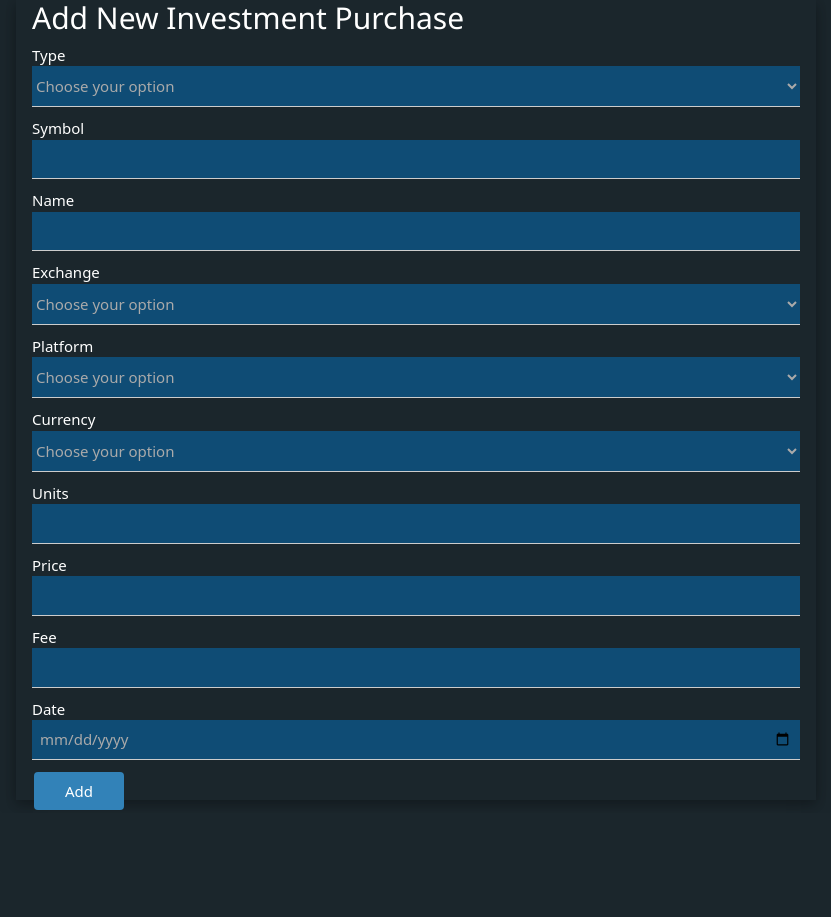
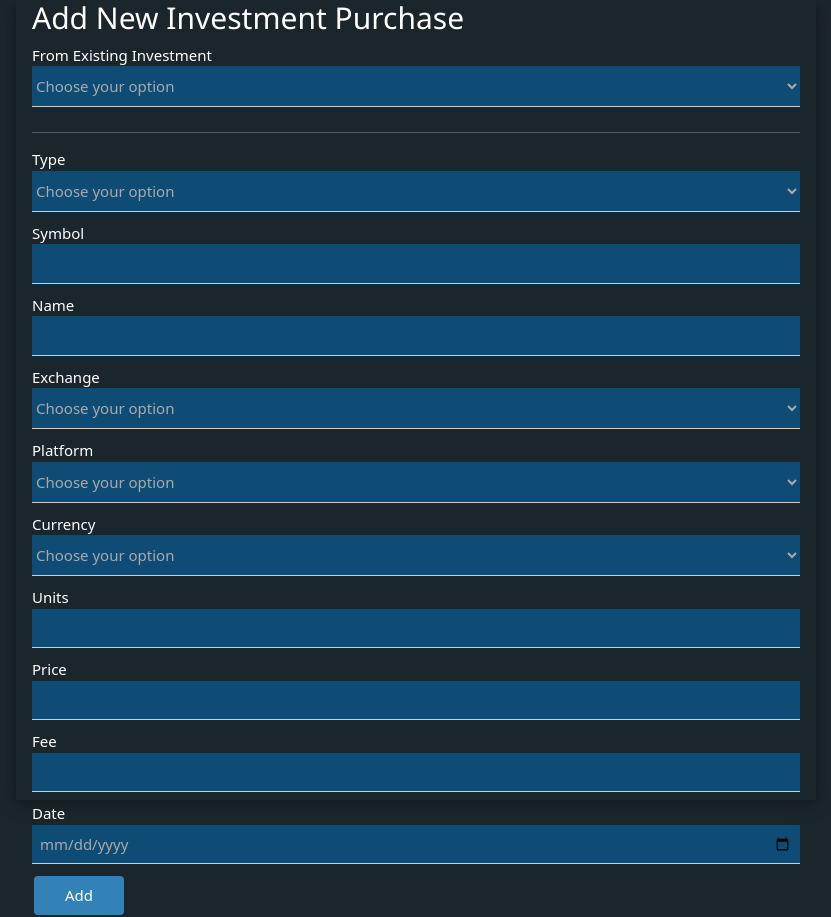
Before and after one commit to dodgydesigns/Buffetiser-Unchained, a Django app: page /purchase in a window 1280 px wide. Shown: the whole page, without its empty margins (224-1055 px from the left). Before the commit the page ends 810 px from the top, so only its background shows below. Run offline with Django 3.2, Linux system fonts and the light colour scheme; data that the repository does not hold is empty; some libraries are stand-ins or nearby versions.

Commit message:
Added partial auto-fill to Purchase template.

```diff
--- a/buffetiser_main/templates/buffetiser_main/new_purchase.html
+++ b/buffetiser_main/templates/buffetiser_main/new_purchase.html
@@ -8,6 +8,7 @@
     <script src="{% static 'buffetiser_main/bootstrap-5.0.2/js/bootstrap.js' %}"></script>
     <script src="{% static 'buffetiser_main/jquery-3.6.0.js' %}"></script>
     <script src="{% static 'buffetiser_main/scripts.js' %}"></script>
+
 <html lang="en">
     <head>
         <meta charset="UTF-8">
@@ -22,8 +23,31 @@
                 <form class="w3-container" action="add_purchase" method="post">
                 {% csrf_token %}
                 <fieldset>
+                    <label>From Existing Investment</label>
+                    <select class="w3-select" id="previous">
+                        <option value="" disabled selected>Choose your option</option>
+                        {% for investment in investment_list %}
+                            <option value={{ investment.symbol }}>{{ investment.name }} ({{ investment.symbol }})</option>
+                        {% endfor %}
+                    </select>
+                    <script>
+                        // This automatically fills in information about a held investment to save time.
+                        $('select').on('change', function() {
+                            {% for investment in investment_list %}
+                                if ($("#previous").val() == `{{ investment.symbol }}`) {
+                                    $("#type").val(`{{ investment.investment_type }}`).change()
+                                    $("#symbol").val(`{{ investment.symbol }}`)
+                                    $("#name").val(`{{ investment.name }}`)
+                                    $("#exchange").val(`{{ investment.exchange }}`).change();
+                                    $("#platform").val(`{{ investment.platform }}`).change();
+                                    $("#currency").val(`{{ investment.currency }}`).change();
+                                }
+                            {% endfor %}
+                        });
+                    </script>
+                    <hr>
                     <label>Type</label>
-                    <select class="w3-select" name="type">
+                    <select class="w3-select" name="type" id="type">
                       <option value="" disabled selected>Choose your option</option>
                         {% for t in constants.InvestmentType.choices %}
                             <option id="type" name="type" value={{ t.0 }}>{{ t.1 }}</option>
@@ -32,21 +56,21 @@
                     <label>Symbol</label><input type="text" class="w3-input" id="symbol" name="symbol" required>
                     <label>Name</label><input type="text" class="w3-input" id="name" name="name" required>
                     <label>Exchange</label>
-                    <select class="w3-select" name="exchange">
+                    <select class="w3-select" name="exchange" id="exchange">
                       <option value="" disabled selected>Choose your option</option>
                         {% for t in constants.Exchanges.choices %}
                             <option id="exchange" name="exchange" value={{ t.0 }}>{{ t.1 }}</option>
                         {% endfor %}
                     </select>
                     <label>Platform</label>
-                    <select class="w3-select" name="platform">
+                    <select class="w3-select" name="platform" id="platform">
                       <option value="" disabled selected>Choose your option</option>
                         {% for t in constants.Platforms.choices %}
                             <option id="platform" name="platform" value={{ t.0 }}>{{ t.1 }}</option>
                         {% endfor %}
                     </select>
                     <label>Currency</label>
-                    <select class="w3-select" name="currency">
+                    <select class="w3-select" name="currency" id="currency">
                       <option value="" disabled selected>Choose your option</option>
                         {% for t in constants.Currencies.choices %}
                             <option id="currency" name="currency" value={{ t.0 }}>{{ t.1 }}</option>
--- a/buffetiser_main/views.py
+++ b/buffetiser_main/views.py
@@ -57,7 +57,10 @@ def investmentDetails(request, symbol):
 def newPurchase(request):
     logger.debug("newPurchase logging started")
     constants = Constants()
-    return render(request, 'buffetiser_main/new_purchase.html', {'constants': constants})
+    investment_list = Investment.objects.all()
+    context = {'constants': constants,
+               'investment_list': investment_list}
+    return render(request, 'buffetiser_main/new_purchase.html', context)
 
 
 def addPurchase(request):
```
